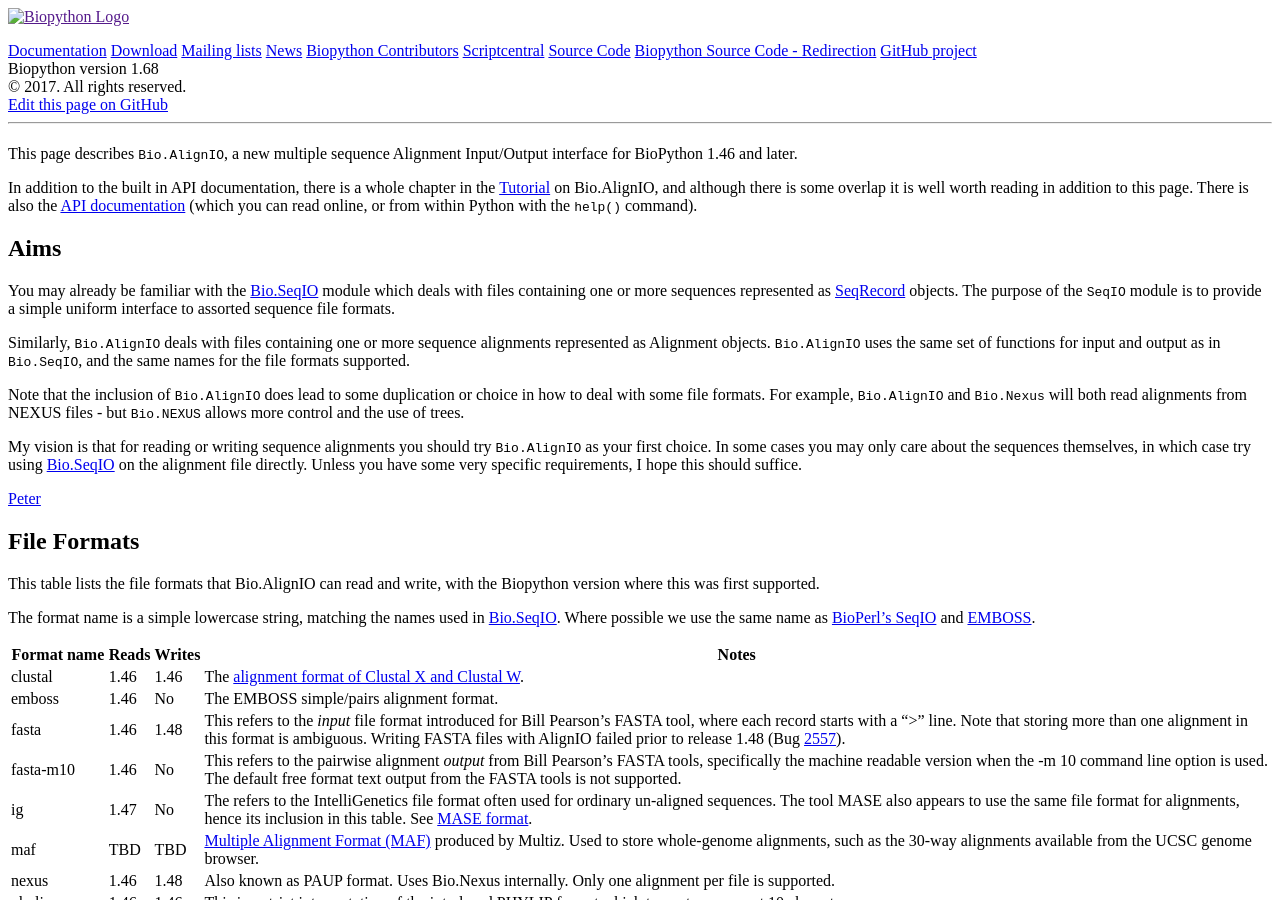
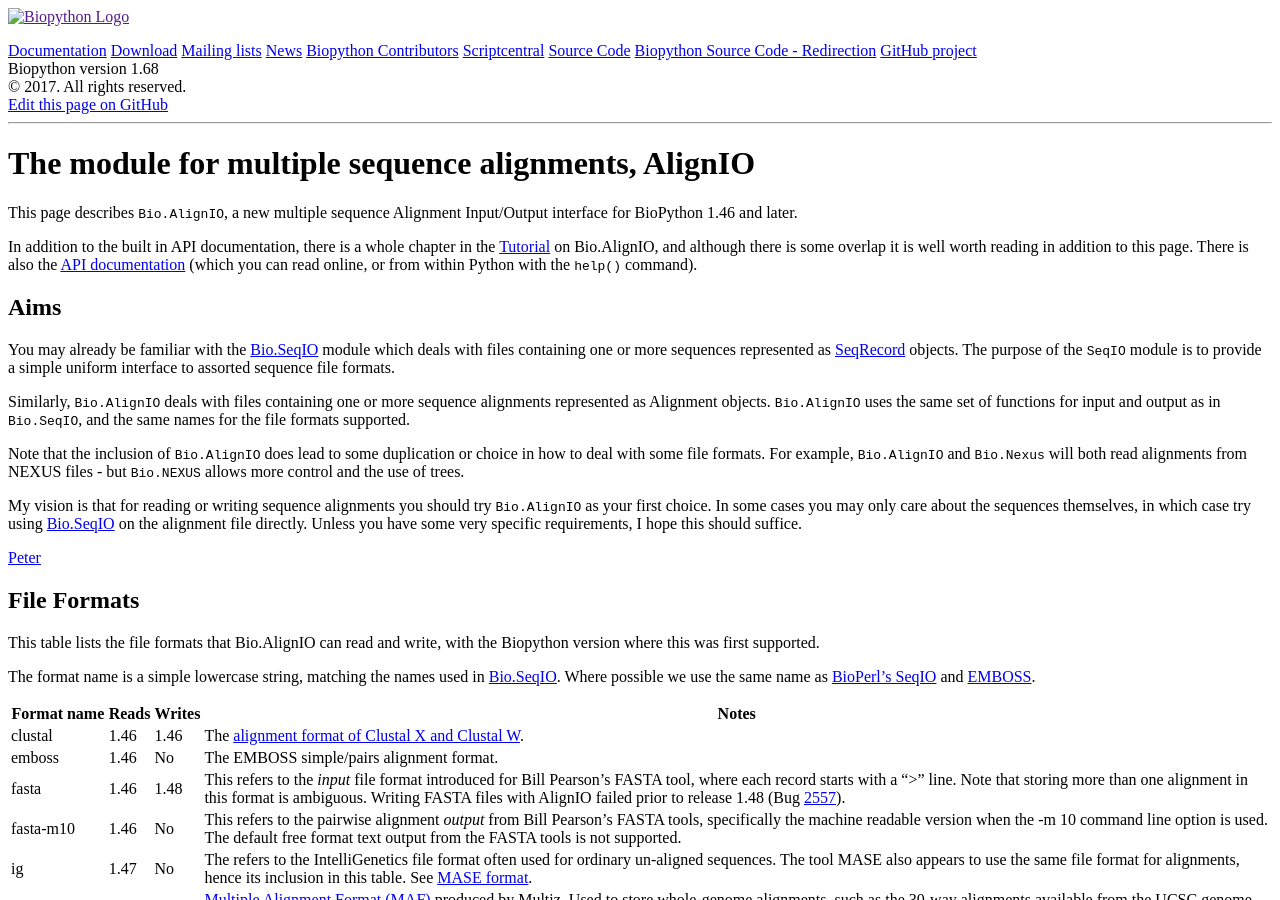
Before and after one commit to biopython/biopython.github.io, a Jekyll site: the page built from wiki/AlignIO.md, in a window 1280 px wide and 900 px high. Built offline with Jekyll 4.4.1, drawn with Linux system fonts in a browser that asks for light colours; our own code applies the rules of GitHub Pages for plain Markdown files.

Commit message:
Update AlignIO.md

```diff
--- a/wiki/AlignIO.md
+++ b/wiki/AlignIO.md
@@ -1,5 +1,5 @@
 ---
-title: The module for multiple sequence alignments: AlignIO
+title: The module for multiple sequence alignments, AlignIO
 permalink: wiki/AlignIO
 layout: wiki
 tags:
```
